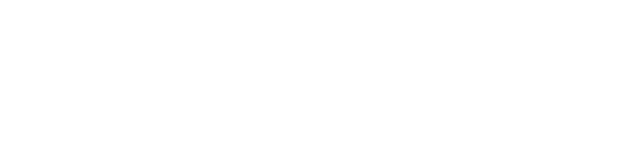
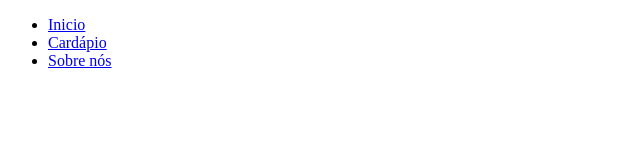
Before and after one commit to AmoraOD/cafe-pumpkin, a website with bundled scripts: page src/public/index.html in a window 1280 px wide. Shown: the whole page, without its empty margins (0-640 px from the left). Built offline with nearby package versions, Linux system fonts and the light colour scheme.

Commit message:
add navs menu in html

```diff
--- a/src/public/index.html
+++ b/src/public/index.html
@@ -8,7 +8,19 @@
     </head>
 
     <body>
-        <header id="principal-menu"></header>
+        <header id="principal-menu">
+            <button id="menu-mobile-toggle" class="menu-toggle" style="display: none;">
+                <span class="hamburger"></span>
+            </button>
+
+            <nav id="container-menu">
+                <ul>
+                    <li><a href="#home-page">Inicio</a></li>
+                    <li><a href="#cardapio-page">Cardápio</a></li>
+                    <li><a href="#aboutus-page">Sobre nós</a></li>
+                </ul>
+            </nav>
+        </header>
 
         <main>
             <section id="home-page"></section>
```
Also changed, not shown: src/menu.ts (added).
